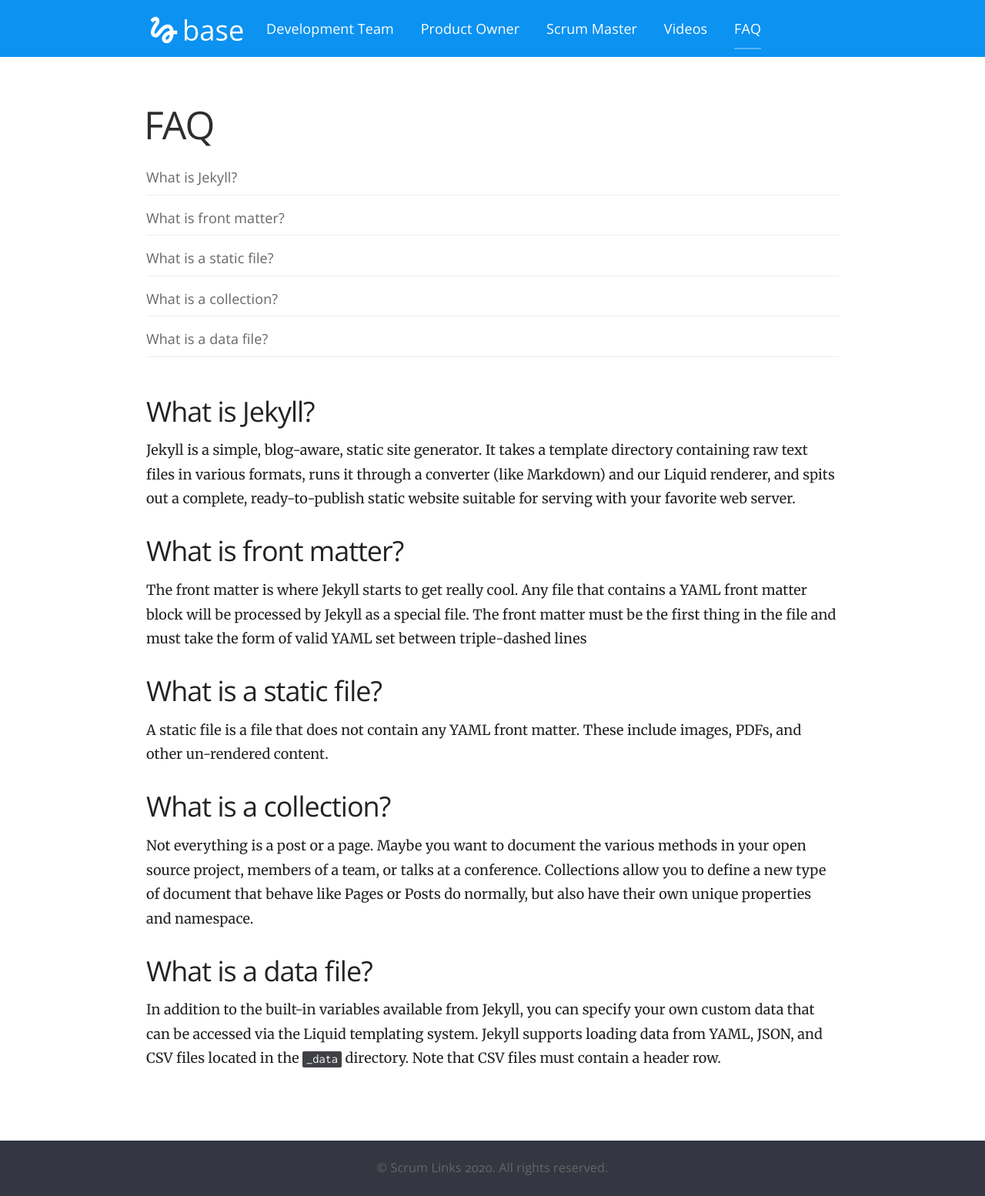
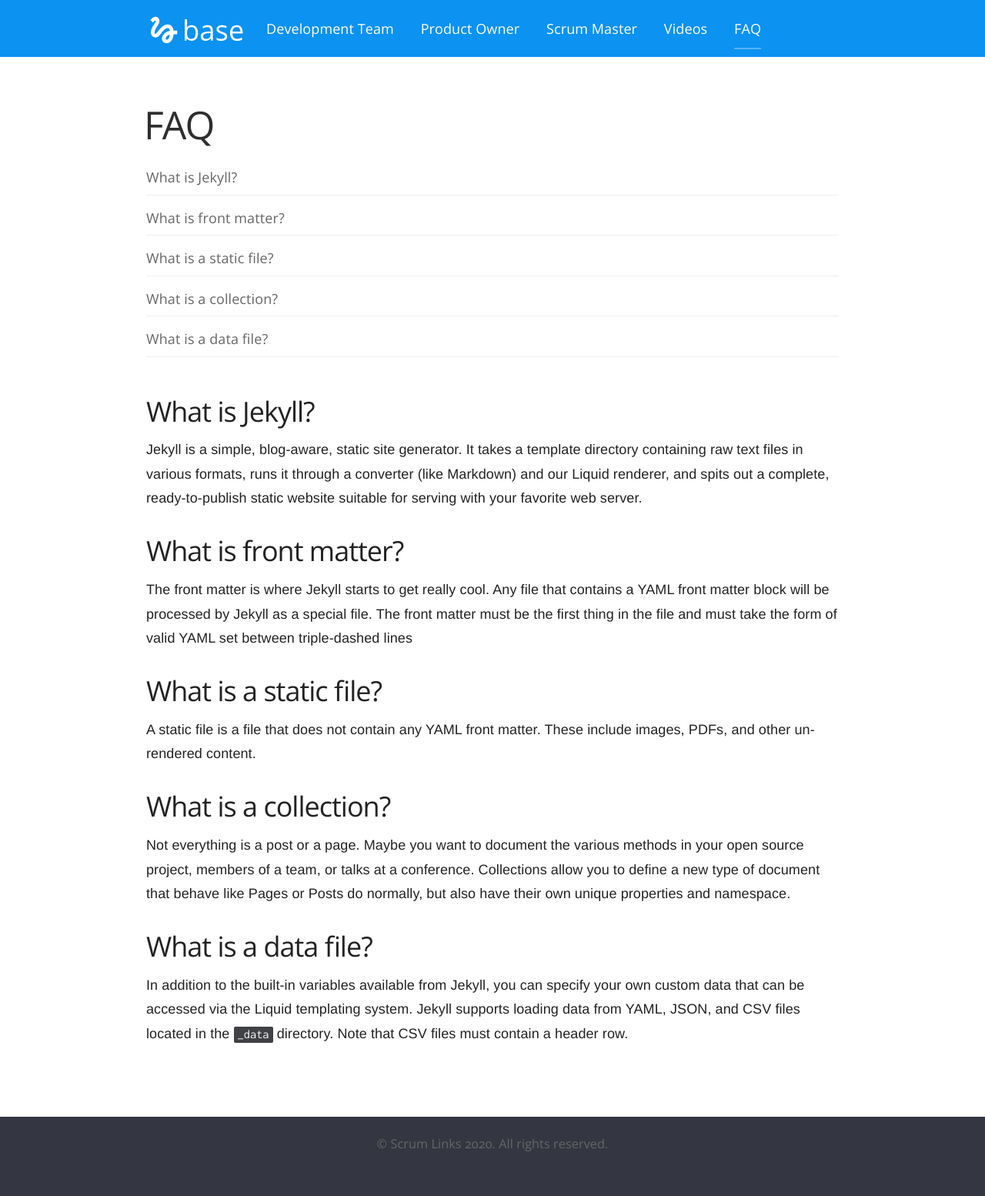
Before and after one commit to IamJackReed/base, a Jekyll site: the page built from faq.html, in a window 1280 px wide. Shown: the whole page at 77% size. Built offline with Jekyll 4.4.1, drawn with Linux system fonts in a browser that asks for light colours; nearby versions of some CDN libraries; after the commit the page ends 1522 px from its top, so only the background shows below that.

Commit message:
Update typography.scss

```diff
--- a/_sass/typography.scss
+++ b/_sass/typography.scss
@@ -9,7 +9,7 @@ html {
 body {
 	height: 100%;
 	max-height: 100%;
-	font-family: "Merriweather", serif;
+	font-family: "helvetica neue", serif;
 	letter-spacing: 0.01rem;
 	font-size: 1.8em;
 	line-height: 1.75em;
```
